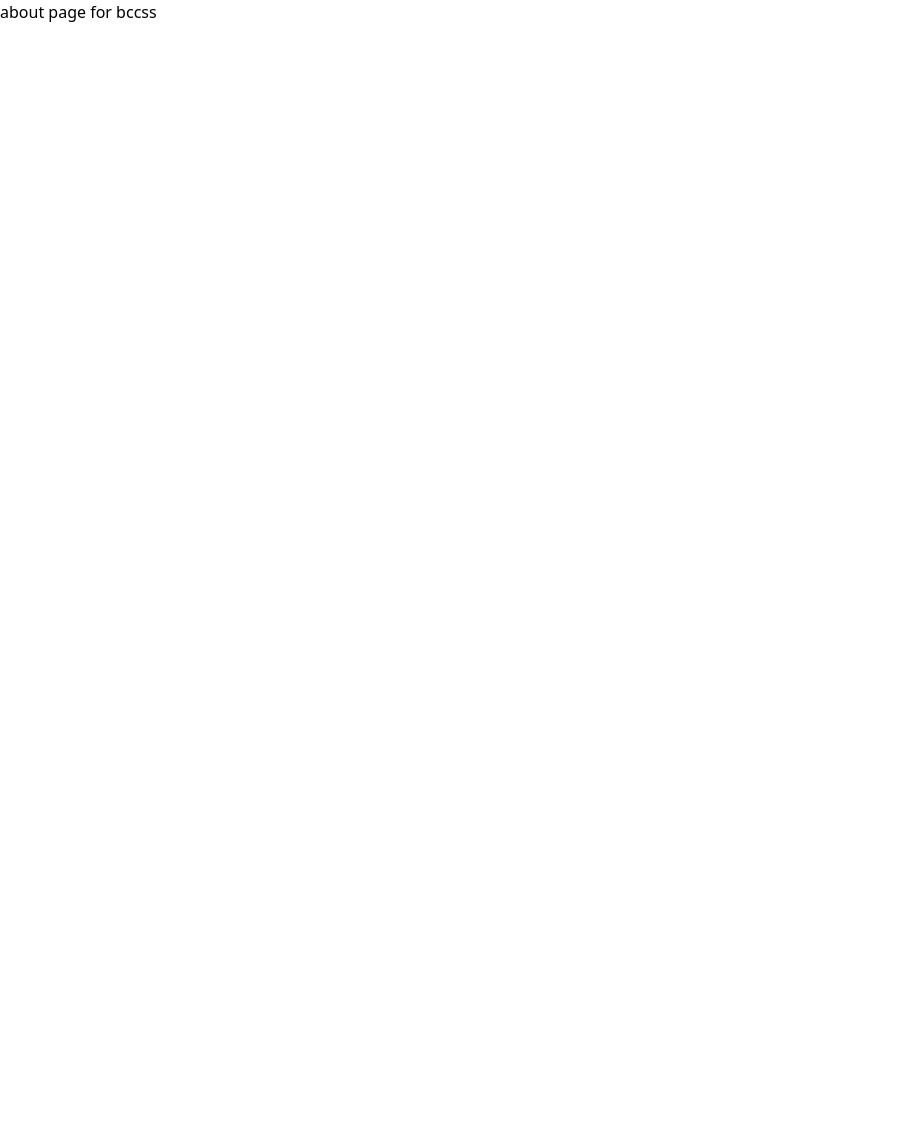
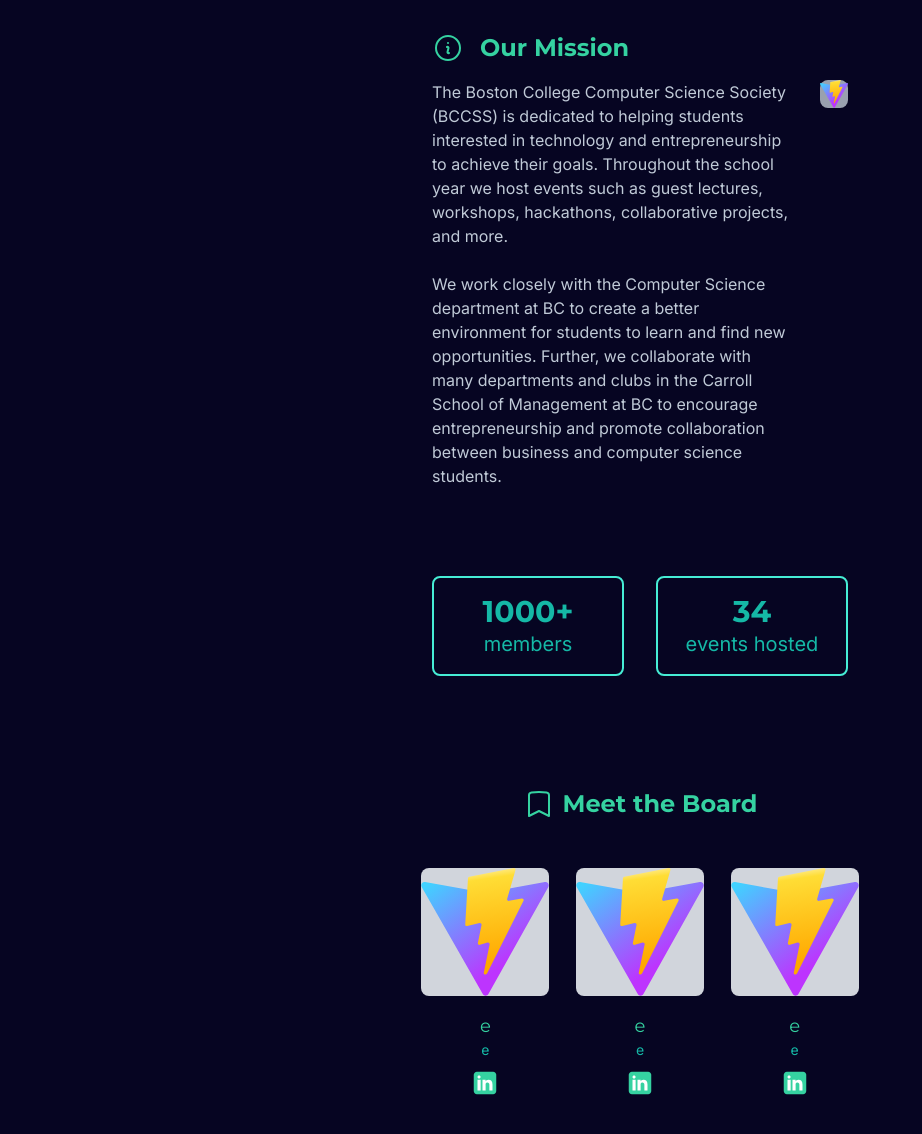
Before and after one commit to bccss/bccss, a React (Vite) app: page /about in a window 1280 px wide. Shown: the top 1134 px of the page, without its empty margins (0-922 px from the left). Before the commit the page ends 800 px from the top, so only its background shows below. Built offline with nearby package versions, Linux system fonts and the light colour scheme.

Commit message:
About page work

```diff
--- a/src/index.css
+++ b/src/index.css
@@ -1,8 +1,41 @@
+@import url('https://fonts.googleapis.com/css2?family=Inter:wght@300;400;600&family=Montserrat:wght@400;600;700&display=swap');
 @import "tailwindcss";
-@theme {
-    --color-primary-green: #13B37F;
-    --color-secondary-teal: #15B8A6;
-    --color-background-black: #FFEDDF;
-    --color-font-gray: #0D1321;
 
+:root {
+    --color-primaryGreen: #35d2a1;
+    --color-secondaryTeal: #15B8A6;
+    --color-backgroundBlack: #060522;
+    --color-fontGray: #C0CAD7;
+
+    --font-header: 'Montserrat', sans-serif;
+    --font-body: 'Inter', sans-serif;
 }
+
+body {
+    font-family: var(--font-body);
+    background-color: var(--color-backgroundBlack);
+    color: var(--color-fontGray);
+}
+
+h1, h2, h3, h4, h5, h6 {
+    font-family: var(--font-header);
+}
+
+.bg-backgroundBlack {
+    background-color: var(--color-backgroundBlack);
+}
+
+.text-backgroundBlack {
+    color: var(--color-backgroundBlack);
+}
+.text-fontGray {
+    color: var(--color-fontGray);
+}
+
+.text-primaryGreen {
+    color: var(--color-primaryGreen);
+}
+
+.text-secondaryTeal {
+    color: var(--color-secondaryTeal);
+}
--- a/src/pages/About.tsx
+++ b/src/pages/About.tsx
@@ -1,9 +1,87 @@
+/* https://heroicons.com/ for icons! */
+
+import viteLogo from '/vite.svg';
+import '../index.css';
+
+const eBoardMembers = [
+    { name: "e", title: "e", linkedin: "e" },
+    { name: "e", title: "e", linkedin: "e" },
+    { name: "e", title: "e", linkedin: "e" },
+  ];
+
 export const About = () => {
   return (
-    <>
-      <div className="about">
-        about page for bccss
+        <div className="bg-backgroundBlack text-fontGray w-full min-h-screen mx-auto">
+        {/* Navigation here */}
+
+        {/* About */}
+        <div className="max-w-md mx-auto py-8 px-4 text-center">
+        <h2 className="text-2xl font-bold mb-4 text-primaryGreen flex items-center justify-left">
+        <svg xmlns="http://www.w3.org/2000/svg" fill="none" viewBox="0 0 24 24" stroke-width="1.5" stroke="currentColor" className="size-6 w-8 h-8 mr-4 text-primaryGreen">
+            <path stroke-linecap="round" stroke-linejoin="round" d="m11.25 11.25.041-.02a.75.75 0 0 1 1.063.852l-.708 2.836a.75.75 0 0 0 1.063.853l.041-.021M21 12a9 9 0 1 1-18 0 9 9 0 0 1 18 0Zm-9-3.75h.008v.008H12V8.25Z" />
+        </svg>
+            Our Mission
+        </h2>
+        <div className="flex flex-row items-start space-x-8">
+            <div className="flex flex-col">
+            <p className="text-font-gray mb-6 font-inter text-left">
+                The Boston College Computer Science Society (BCCSS) is dedicated to helping students interested in technology and entrepreneurship to achieve their goals. Throughout the school year we host events such as guest lectures, workshops, hackathons, collaborative projects, and more.
+            </p>
+            <p className="text-font-gray mb-6 font-inter text-left">
+                We work closely with the Computer Science department at BC to create a better environment for students to learn and find new opportunities. Further, we collaborate with many departments and clubs in the Carroll School of Management at BC to encourage entrepreneurship and promote collaboration between business and computer science students.
+            </p>
+            </div>
+        <div className="bg-gray-400 w-[50%] h-[100%] flex items-center justify-center rounded-lg">
+            <img src={viteLogo} className="about_club_photo" alt="BCCSS Club Photo for About Page" />
+        </div>
+        </div>
+        </div>
+
+
+        {/* Club Stats */}
+        <div className="flex justify-center gap-8 my-8">
+            <div className="group p-4 rounded-lg text-center w-48 text-secondaryTeal
+            border-2 border-teal-300 bg-transparent
+            hover:bg-radial-[at_50%_75%] hover:from-teal-200 hover:via-teal-300 hover:to-teal-500
+           hover:border-teal-400 hover:shadow-2xl hover:translate-y-[-8px] hover:text-backgroundBlack transition-all duration-400 ease-in-out">
+                <h4 className="text-3xl font-bold">1000+</h4>
+                <p className="text-xl font-inter">members</p>
+        </div>
+        <div className="group p-4 rounded-lg text-center w-48 text-secondaryTeal
+            border-2 border-teal-300 bg-transparent
+            hover:bg-radial-[at_50%_75%] hover:from-teal-200 hover:via-teal-300 hover:to-teal-500
+          hover:border-teal-400 hover:shadow-2xl hover:translate-y-[-8px] hover:text-backgroundBlack transition-all duration-400 ease-in-out">
+                <h4 className="text-3xl font-bold">34</h4>
+                <p className="text-xl font-inter">events hosted</p>
+        </div>
+        </div>
+
+        {/* EBoard */}
+        <div className="max-w-md mx-auto py-20 px-4">
+        <h2 className="text-2xl font-bold mb-4 text-primaryGreen flex items-center justify-center">
+            <svg xmlns="http://www.w3.org/2000/svg" fill="none" viewBox="0 0 24 24" stroke-width="1.5" stroke="currentColor" className="size-6 w-8 h-8 mr-2 color-primaryGreen">
+            <path stroke-linecap="round" stroke-linejoin="round" d="M17.593 3.322c1.1.128 1.907 1.077 1.907 2.185V21L12 17.25 4.5 21V5.507c0-1.108.806-2.057 1.907-2.185a48.507 48.507 0 0 1 11.186 0Z" />
+            </svg>
+            Meet the Board
+            </h2>
+            <div className="grid grid-cols-1 sm:grid-cols-2 lg:grid-cols-3 gap-12 mt-12 rounded-lg">
+                {eBoardMembers.map((member, index) => (
+                <div key={index} className="flex flex-col items-center justify-center text-center">
+                    <div className="w-32 h-32 bg-gray-300 rounded-lg overflow-hidden mb-4">
+                        <img src={viteLogo} className="w-full h-full object-cover" alt="BCCSS Eboard PFP" />
+                    </div>
+                <h4 className="text-lg font-montserrat text-primaryGreen">{member.name}</h4>
+                <p className="text-sm text-secondaryTeal font-inter">{member.title}</p>
+                <a href={member.linkedin} target="_blank" rel="noopener noreferrer" className="text-blue-500 text-sm mt-2">
+                    <svg xmlns="http://www.w3.org/2000/svg" x="0px" y="0px" width="30" height="30" viewBox="0,0,256,256">
+                    <g fill="none" fill-rule="nonzero" stroke="none" stroke-width="1" stroke-linecap="butt" stroke-linejoin="miter" stroke-miterlimit="10" stroke-dasharray="" stroke-dashoffset="0" font-family="none" font-weight="none" font-size="none" text-anchor="none"><g transform="scale(5.33333,5.33333)"><path d="M42,37c0,2.762 -2.238,5 -5,5h-26c-2.761,0 -5,-2.238 -5,-5v-26c0,-2.762 2.239,-5 5,-5h26c2.762,0 5,2.238 5,5z" fill="#35d2a1"></path><path d="M12,19h5v17h-5zM14.485,17h-0.028c-1.492,0 -2.457,-1.112 -2.457,-2.501c0,-1.419 0.995,-2.499 2.514,-2.499c1.521,0 2.458,1.08 2.486,2.499c0,1.388 -0.965,2.501 -2.515,2.501zM36,36h-5v-9.099c0,-2.198 -1.225,-3.698 -3.192,-3.698c-1.501,0 -2.313,1.012 -2.707,1.99c-0.144,0.35 -0.101,1.318 -0.101,1.807v9h-5v-17h5v2.616c0.721,-1.116 1.85,-2.616 4.738,-2.616c3.578,0 6.261,2.25 6.261,7.274l0.001,9.726z" fill="#ffffff"></path></g></g>
+                    </svg>
+                </a>
+                </div>
+                ))}
+            </div>
       </div>
-    </>
+        {/* Footer Component here \*/}
+    </div>
   )
-}
+};
```
